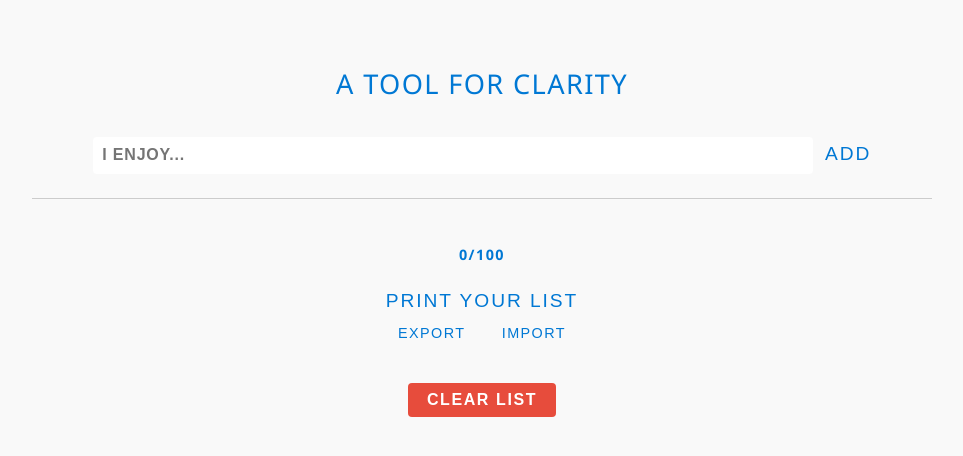
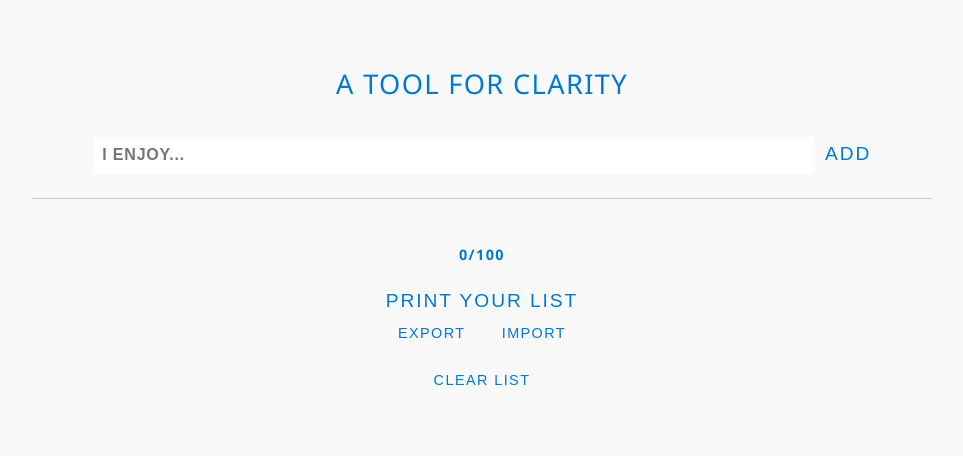
Before and after one commit to eyvveg/clearcache, a plain HTML site: page index.html in a window 1280 px wide. Shown: the whole page, without its empty margins (158-1121 px from the left). Drawn offline with Linux system fonts and the light colour scheme.

Commit message:
Update index.html

```diff
--- a/index.html
+++ b/index.html
@@ -32,8 +32,9 @@
       width: 80%;
       padding: 0.6rem;
       font-size: 1rem;
-    border: none; /* <--- THIN BLACK LINE REMOVED */
-    border-radius: 4px;
+      border: none !important; /* <--- REMOVE BORDER */
+      outline: none !important; /* <--- REMOVE FOCUS OUTLINE */
+      box-shadow: none !important; /* <--- REMOVE SHADOW */
       box-sizing: border-box;
       text-transform: uppercase;
       color: #222;
@@ -45,7 +46,9 @@
       transition: outline-color 0.2s ease;
     }
     input[type="text"]:focus {
-    outline-color: #0078d4;
+      outline-color: transparent; /* <--- REMOVE FOCUS COLOR */
+      outline: none !important; /* <--- REMOVE FOCUS OUTLINE */
+      box-shadow: none !important; /* <--- REMOVE SHADOW */
     }
     button, .link-button {
       background: none;
@@ -111,30 +114,29 @@
       font-size: 0.9rem;
       margin: 0 1rem;
     }
-  /* --- CLEAR LIST BUTTON STYLE --- */
+    /* Style Clear List button like Export/Import (link-style) */
     #clearListBtn {
-    color: #fff;
-    background: #e74c3c;
-    border-radius: 4px;
-    padding: 0.5rem 1.2rem;
-    margin-top: 1.2rem;
-    font-size: 1rem;
-    font-weight: bold;
-    text-transform: uppercase;
-    letter-spacing: 0.1em;
-    border: none;
-    cursor: pointer;
-    transition: background 0.2s;
-    display: inline-block;
+      color: #0078d4 !important;
+      font-size: 0.9rem !important;
+      margin-top: 0.5rem !important;
+      background: none !important;
+      border: none !important;
+      padding: 0 !important;
+      cursor: pointer !important;
+      letter-spacing: 0.1em !important;
+      text-transform: uppercase !important;
+      box-shadow: none !important;
+      outline: none !important;
     }
+    /* Remove focus and active outlines/box-shadow on Clear List */
+    #clearListBtn:focus,
+    #clearListBtn:active {
+      outline: none !important;
+      box-shadow: none !important;
+    }
+    /* Hover color for Clear List button */
     #clearListBtn:hover {
-    background: #c0392b;
-  }
-  #clearListBtn:active {
-    background: #a93226;
-  }
-  #clearListBtn:focus {
-    outline: 2px solid #e74c3c;
+      color: #004a8f !important;
     }
     #pagination {
       margin-top: 1rem;
```
Lines whose indentation alone changed are shown as unchanged.
